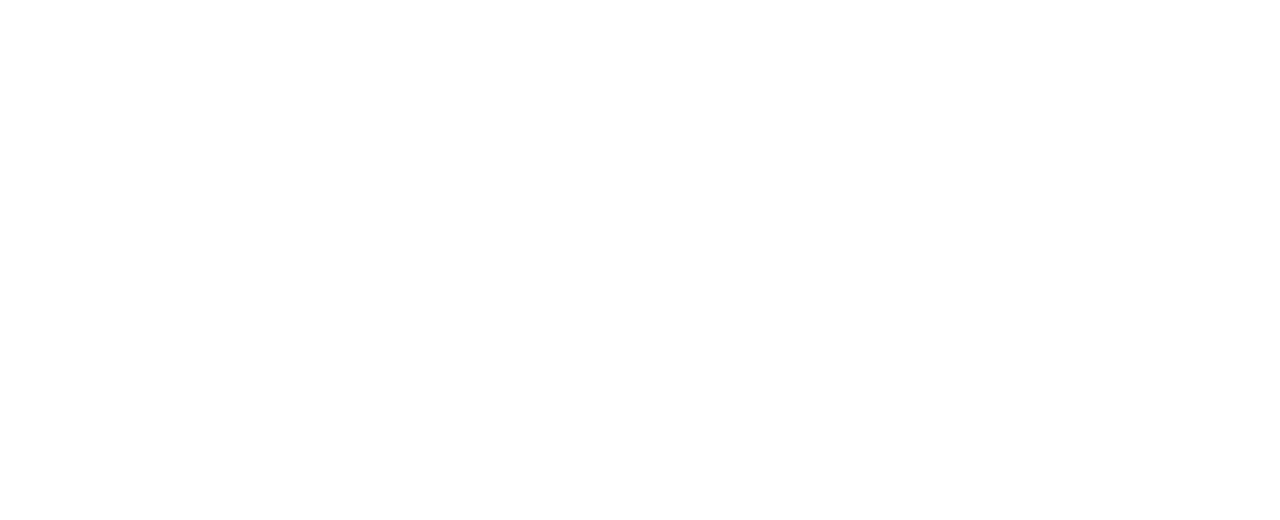
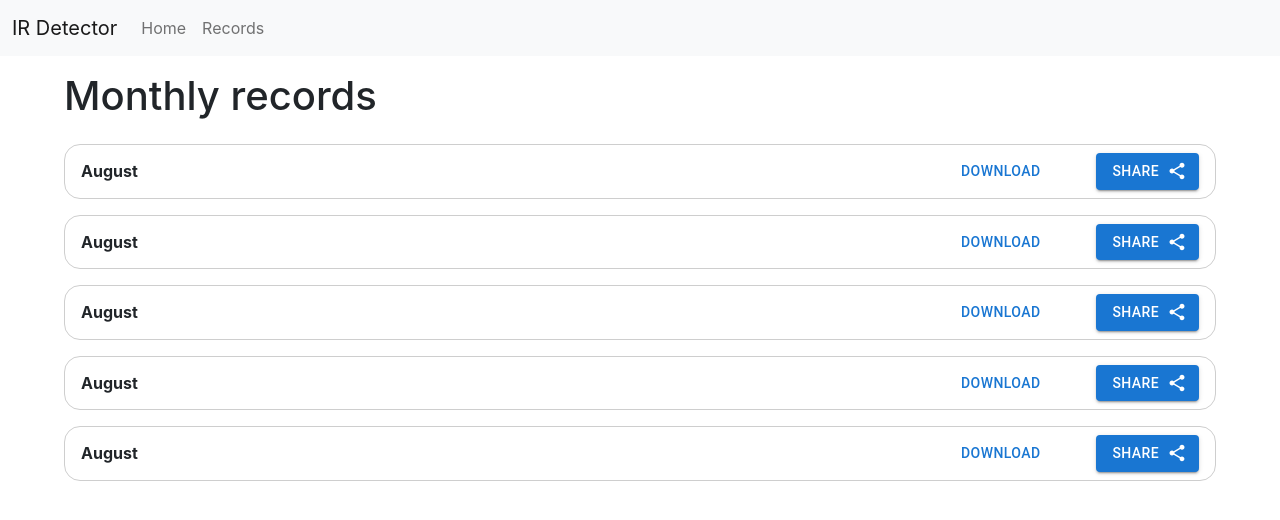
Before and after one commit to GowthamKumar1626/IRPortable, a React (Create React App) app: page /monthly/records in a window 1280 px wide. Before the commit this address had no page. Shown: the top 520 px of the page. Built offline with nearby package versions, Linux system fonts and the light colour scheme.

Commit message:
First commit

```diff
--- a/package.json
+++ b/package.json
@@ -5,6 +5,7 @@
   "dependencies": {
     "@emotion/react": "^11.10.0",
     "@emotion/styled": "^11.10.0",
+    "@mui/icons-material": "^5.10.2",
     "@mui/material": "^5.10.1",
     "@testing-library/jest-dom": "^5.16.5",
     "@testing-library/react": "^13.3.0",
--- a/src/App.js
+++ b/src/App.js
@@ -1,14 +1,16 @@
 import {Route, Routes} from "react-router-dom";
 import Body from "./components/Body/Body";
+import PatientDashboard from "./components/PatientDashboard/PatientDashboard";
+import Records from "./components/Records/Records";
 import "./App.css";
-import PatientDashboard from "./components/PatientDashboard/PatientDashboard";
 
 function App() {
   return (
     <div className="App">
         <Routes>
-            <Route path={"/"} element={<Body/> } />
-            <Route path={"/:patientID"} element={<PatientDashboard/>} />
+            <Route exact path={"/"} element={<Body/> } />
+            <Route exact path={"/patient/:patientID"} element={<PatientDashboard/>} />
+            <Route exact path={'/monthly/records'} element={<Records/>} />
         </Routes>
     </div>
   );
--- a/src/components/Body/Body.js
+++ b/src/components/Body/Body.js
@@ -5,18 +5,66 @@
 
 function Body() {
 
+    const userData = [
+        {
+            name: 'Carla',
+            age: 23,
+            patientID: 'PT324342',
+            photoSrc: 'https://beyourownbrandofsexy.com/wp-content/uploads/2018/11/1130Blog-Blog.jpg',
+        },
+        {
+            name: 'Maria',
+            age: 30,
+            patientID: 'PT324355',
+            photoSrc: 'https://images.unsplash.com/photo-1624462249307-b424b7ae2c72?ixlib=rb-1.2.1&ixid=MnwxMjA3fDB8MHxzZWFyY2h8NTB8fGluZGlhbiUyMHdvbWVufGVufDB8fDB8fA%3D%3D&auto=format&fit=crop&w=500&q=60',
+        },
+        {
+            name: 'Smiti',
+            age: 33,
+            patientID: 'PT324333',
+            photoSrc: 'https://images.unsplash.com/photo-1573497019940-1c28c88b4f3e?ixlib=rb-1.2.1&ixid=MnwxMjA3fDB8MHxzZWFyY2h8NDl8fGluZGlhbiUyMHdvbWVufGVufDB8fDB8fA%3D%3D&auto=format&fit=crop&w=500&q=60',
+        },
+        {
+            name: 'Sharina',
+            age: 55,
+            patientID: 'PT324343',
+            photoSrc: 'https://images.unsplash.com/photo-1582402280754-6f09410d475b?ixlib=rb-1.2.1&ixid=MnwxMjA3fDB8MHxzZWFyY2h8NTh8fGluZGlhbiUyMHdvbWVufGVufDB8fDB8fA%3D%3D&auto=format&fit=crop&w=500&q=60',
+        },
+        {
+            name: 'Blair',
+            age: 34,
+            patientID: 'PT324348',
+            photoSrc: 'https://media.istockphoto.com/photos/business-woman-stock-photo-picture-id1288144402?k=20&m=1288144402&s=612x612&w=0&h=7dfUCYYDeaGgC1I9oLUACU88uCysRys0xzPVnvRWszM=',
+        },
+        {
+            name: 'Ceara',
+            age: 35,
+            patientID: 'PT324341',
+            photoSrc: 'https://media.istockphoto.com/photos/senior-woman-relaxing-on-chair-at-home-picture-id1150536746?k=20&m=1150536746&s=612x612&w=0&h=_cRYYkqFudwZOefqXpSMJCwVgYXq-YIwzfLZEdzhJv4=',
+        },
+        {
+            name: 'Mambia',
+            age: 25,
+            patientID: 'PT324377',
+            photoSrc: 'https://images.unsplash.com/photo-1636980082981-5032716735ed?ixlib=rb-1.2.1&ixid=MnwxMjA3fDB8MHxzZWFyY2h8MTM5fHxpbmRpYW4lMjB3b21lbnxlbnwwfHwwfHw%3D&auto=format&fit=crop&w=500&q=60',
+        },
+        {
+            name: 'Sophia',
+            age: 46,
+            patientID: 'PT324340',
+            photoSrc: 'https://images.unsplash.com/photo-1573496528388-2c5e0088d40f?ixlib=rb-1.2.1&ixid=MnwxMjA3fDB8MHxzZWFyY2h8MjIxfHxpbmRpYW4lMjB3b21lbnxlbnwwfHwwfHw%3D&auto=format&fit=crop&w=500&q=60',
+        },
+    ]
+
   return (
       <>
           <Header/>
           <div className={styles['user-tiles']}>
-              <UserCard name={'Carla'} age={23} patientID={'PT324342'} photoSrc={'https://beyourownbrandofsexy.com/wp-content/uploads/2018/11/1130Blog-Blog.jpg'} />
-              <UserCard name={'Carla'} age={23} patientID={'PT324343'} photoSrc={'https://i.insider.com/5cb8b133b8342c1b45130629?width=700'} />
-              <UserCard name={'Carla'} age={23} patientID={'PT324344'} photoSrc={'https://bestasianwomen.com/wp-content/uploads/2020/04/indian-3.jpg'} />
-              <UserCard name={'Carla'} age={23} patientID={'PT324345'} photoSrc={'https://beyourownbrandofsexy.com/wp-content/uploads/2018/11/1130Blog-Blog.jpg'} />
-              <UserCard name={'Carla'} age={23} patientID={'PT324346'} photoSrc={'https://beyourownbrandofsexy.com/wp-content/uploads/2018/11/1130Blog-Blog.jpg'} />
-              <UserCard name={'Carla'} age={23} patientID={'PT324347'} photoSrc={'https://beyourownbrandofsexy.com/wp-content/uploads/2018/11/1130Blog-Blog.jpg'} />
-              <UserCard name={'Carla'} age={23} patientID={'PT324348'} photoSrc={'https://beyourownbrandofsexy.com/wp-content/uploads/2018/11/1130Blog-Blog.jpg'} />
-              <UserCard name={'Carla'} age={23} patientID={'PT324349'} photoSrc={'https://beyourownbrandofsexy.com/wp-content/uploads/2018/11/1130Blog-Blog.jpg'} />
+              {
+                  userData.map((element, index) => {
+                      return <UserCard key={index} name={element.name} age={element.age} patientID={element.patientID} photoSrc={element.photoSrc} />
+                  })
+              }
           </div>
       </>
   );
--- a/src/components/Body/Body.module.css
+++ b/src/components/Body/Body.module.css
@@ -1,3 +1,4 @@
+
 .user-tiles {
   padding: 1rem 0;
   display: flex;
@@ -6,6 +7,8 @@
   column-gap: 1rem;
   row-gap: 1rem;
   flex-wrap: wrap;
+  background: #aaff80;
+
 }
 
 .user-tiles > * {
--- a/src/components/Header/Header.js
+++ b/src/components/Header/Header.js
@@ -17,7 +17,7 @@
             navbarScroll
           >
             <Nav.Link onClick={()=>navigate('/')}>Home</Nav.Link>
-            <Nav.Link onClick={()=>navigate('/records')}>Records</Nav.Link>
+            <Nav.Link onClick={()=>navigate('/monthly/records')}>Records</Nav.Link>
             {/*<NavDropdown title="Link" id="navbarScrollingDropdown">*/}
             {/*  <NavDropdown.Item href="#action3">Action</NavDropdown.Item>*/}
             {/*  <NavDropdown.Item href="#action4">*/}
--- a/src/components/PatientDashboard/PatientDashboard.module.css
+++ b/src/components/PatientDashboard/PatientDashboard.module.css
@@ -1,5 +1,6 @@
 .dashboard-container {
     padding: 2rem;
+
 }
 
 .indicators-container {
--- /dev/null
+++ b/src/components/Records/Records.js
@@ -0,0 +1,39 @@
+import React from 'react';
+import styles from './Records.module.css';
+import Header from "../Header/Header";
+import {Button} from "@mui/material";
+import ShareIcon from '@mui/icons-material/Share';
+
+const RecordItem = () => {
+    return (
+        <div className={styles['record-item']}>
+            <div className={styles['month']}>
+                <b>August</b>
+            </div>
+            <div className={styles['actions']}>
+                <Button variant="text">Download</Button>
+                <Button variant="contained" endIcon={<ShareIcon />}>
+                    Share
+                </Button>
+            </div>
+        </div>
+    );
+}
+
+const Records = () => {
+    return (
+        <>
+            <Header/>
+            <div className={styles['record-container']}>
+                <h1>Monthly records</h1>
+                <RecordItem/>
+                <RecordItem/>
+                <RecordItem/>
+                <RecordItem/>
+                <RecordItem/>
+            </div>
+        </>
+    );
+}
+
+export default Records;
--- /dev/null
+++ b/src/components/Records/Records.module.css
@@ -0,0 +1,22 @@
+.record-container {
+    display: flex;
+    flex-direction: column;
+    row-gap: 1rem;
+    margin: 1rem 0;
+    padding: 0 4rem;
+}
+
+.record-item {
+    width: 100%;
+    padding: 0.5rem 1rem;
+    display: flex;
+    align-items: center;
+    justify-content: space-between;
+    border: 1px solid #cecece;
+    border-radius: 1rem;
+}
+
+.actions {
+    display: flex;
+    column-gap: 3rem;
+}
--- a/src/components/UserCard/UserCard.js
+++ b/src/components/UserCard/UserCard.js
@@ -8,7 +8,7 @@
     const navigate = useNavigate();
 
     const handleClick = (patientID, photoSrc) => {
-        navigate(`/${patientID}?photo=${photoSrc}`)
+        navigate(`/patient/${patientID}?photo=${photoSrc}`)
     }
 
     return (
```
Also changed, not shown: 1 other file (tests, documents, lock files or other folders).
